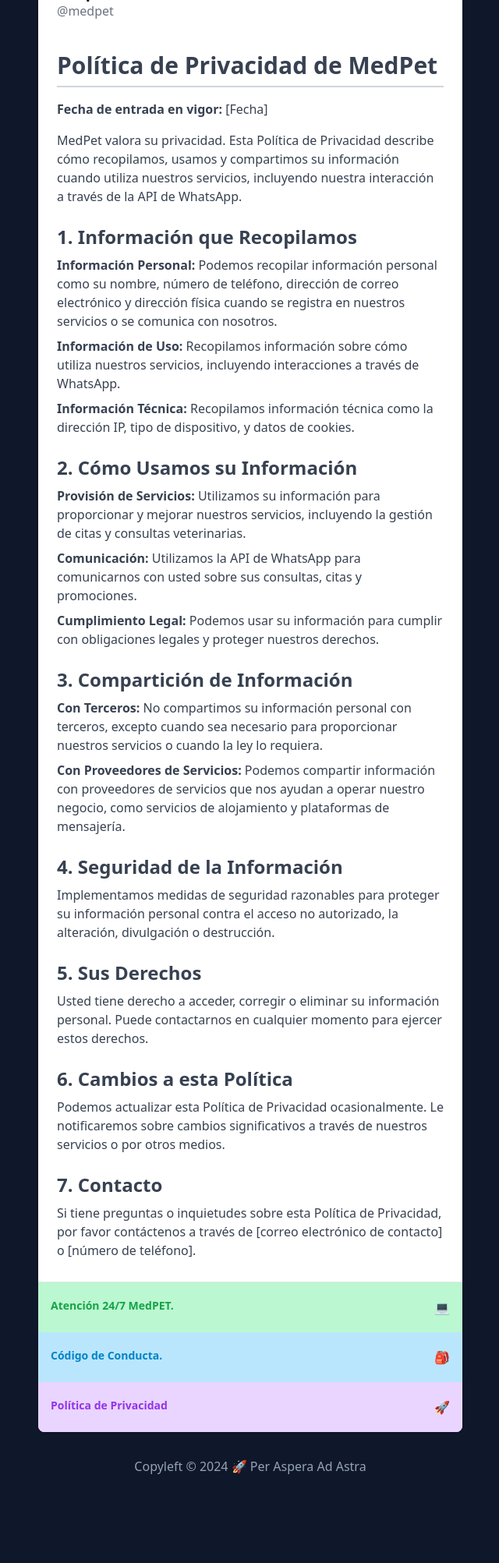
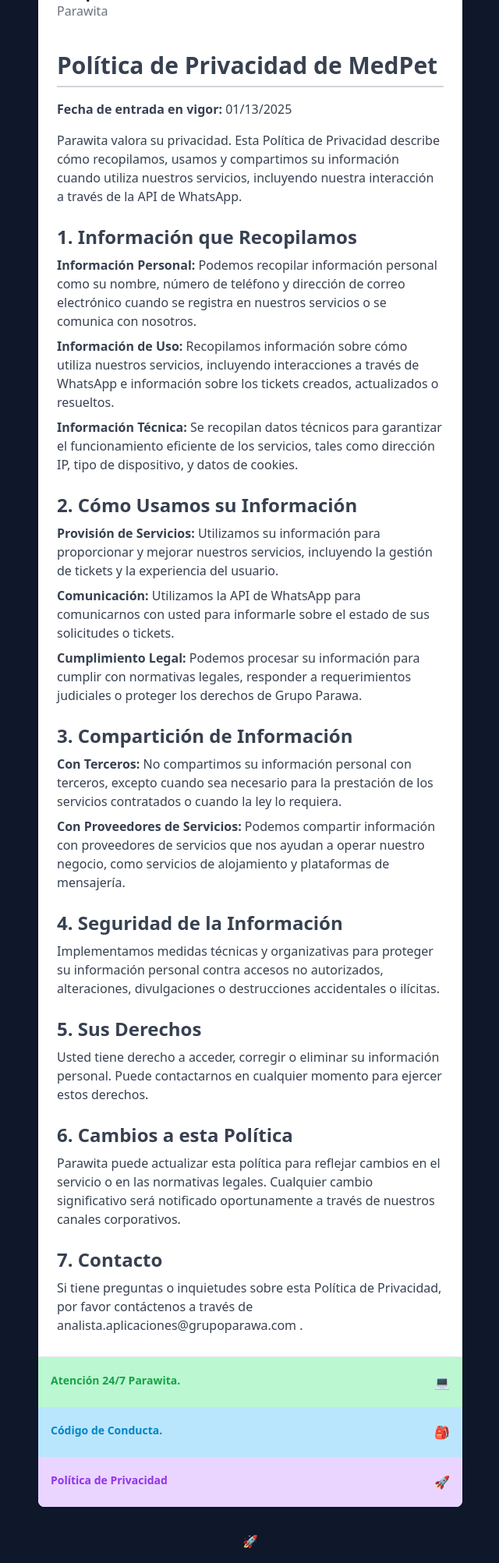
Before and after one commit to GRUPO-PARAWA/whatsapp-terms-and-condictions, a plain HTML site: page politics/index.html in a window 1280 px wide. Shown: the part 74-2079 px from the top of the page at 78% size, without its empty margins (319-959 px from the left). Before the commit the page ends 1983 px from the top, so only its background shows below. Drawn offline with nearby package versions, Linux system fonts and the light colour scheme.

Commit message:
fix: add text to politics

```diff
--- a/politics/index.html
+++ b/politics/index.html
@@ -1,26 +1,37 @@
 <!DOCTYPE html>
 <html>
-
   <head>
     <meta charset="UTF-8" />
     <title>Parawita</title>
     <meta name="viewport" content="width=device-width, initial-scale=1.0" />
     <meta name="robots" content="follow, index" />
-  <meta name="description"
-    content="Learning Engineer at @platzi - Microsoft MVP - Lead at Developer Circles from Meta, #JavaScript #React #Web3 #BTC #ETH - #Twitch Partner" />
+    <meta
+      name="description"
+      content="Learning Engineer at @platzi - Microsoft MVP - Lead at Developer Circles from Meta, #JavaScript #React #Web3 #BTC #ETH - #Twitch Partner"
+    />
     <meta property="og:url" content="https://gndx.github.io/medpet" />
     <meta property="og:type" content="website" />
     <meta property="og:site_name" content="Oscar Barajas Tavares" />
-  <meta property="og:description"
-    content="Learning Engineer at @platzi - Microsoft MVP - Lead at Developer Circles from Meta, #JavaScript #React #Web3 #BTC #ETH - #Twitch Partner" />
+    <meta
+      property="og:description"
+      content="Learning Engineer at @platzi - Microsoft MVP - Lead at Developer Circles from Meta, #JavaScript #React #Web3 #BTC #ETH - #Twitch Partner"
+    />
     <meta property="og:title" content="Oscar Barajas Tavares" />
-  <meta property="og:image" content="https://arepa.s3.amazonaws.com/og-gndx-dev-avatar.png" />
+    <meta
+      property="og:image"
+      content="https://arepa.s3.amazonaws.com/og-gndx-dev-avatar.png"
+    />
     <meta property="og:locale" content="es_ES" />
     <meta name="twitter:card" content="summary_large_image" />
     <meta name="twitter:title" content="Oscar Barajas Tavares" />
-  <meta name="twitter:description"
-    content="Learning Engineer at @platzi - Microsoft MVP - Lead at Developer Circles from Meta, #JavaScript #React #Web3 #BTC #ETH - #Twitch Partner" />
-  <meta name="twitter:image" content="https://arepa.s3.amazonaws.com/og-gndx-dev-avatar.png" />
+    <meta
+      name="twitter:description"
+      content="Learning Engineer at @platzi - Microsoft MVP - Lead at Developer Circles from Meta, #JavaScript #React #Web3 #BTC #ETH - #Twitch Partner"
+    />
+    <meta
+      name="twitter:image"
+      content="https://arepa.s3.amazonaws.com/og-gndx-dev-avatar.png"
+    />
     <link href="favicon.png" rel="icon" type="image/png" />
     <script src="https://cdn.tailwindcss.com"></script>
   </head>
@@ -40,76 +51,145 @@
             <h1 class="text-xl leading-6 font-bold text-gray-900">
               Grupo Parawa
             </h1>
-          <span class="text-md leading-6 text-gray-500 -mt-1">@medpet</span>
+            <span class="text-md leading-6 text-gray-500 -mt-1">Parawita</span>
 
             <div class="mt-10 w-full text-gray-700">
-            <h2 class="text-3xl font-bold mb-4 border-b-2 border-gray-300 pb-2">Política de Privacidad de MedPet</h2>
-            <p class="mb-4"><strong>Fecha de entrada en vigor:</strong> [Fecha]</p>
-            <p class="mb-4">MedPet valora su privacidad. Esta Política de Privacidad describe cómo recopilamos, usamos y
-              compartimos su información cuando utiliza nuestros servicios, incluyendo nuestra interacción a través de
-              la API de WhatsApp.</p>
+              <h2
+                class="text-3xl font-bold mb-4 border-b-2 border-gray-300 pb-2"
+              >
+                Política de Privacidad de MedPet
+              </h2>
+              <p class="mb-4">
+                <strong>Fecha de entrada en vigor:</strong> 01/13/2025
+              </p>
+              <p class="mb-4">
+                Parawita valora su privacidad. Esta Política de Privacidad
+                describe cómo recopilamos, usamos y compartimos su información
+                cuando utiliza nuestros servicios, incluyendo nuestra
+                interacción a través de la API de WhatsApp.
+              </p>
 
-            <h2 class="text-2xl font-semibold mt-6 mb-2">1. Información que Recopilamos</h2>
-            <p class="mb-2"><strong>Información Personal:</strong> Podemos recopilar información personal como su
-              nombre, número de teléfono, dirección de correo electrónico y dirección física cuando se registra en
-              nuestros servicios o se comunica con nosotros.</p>
-            <p class="mb-2"><strong>Información de Uso:</strong> Recopilamos información sobre cómo utiliza nuestros
-              servicios, incluyendo interacciones a través de WhatsApp.</p>
-            <p class="mb-2"><strong>Información Técnica:</strong> Recopilamos información técnica como la dirección IP,
-              tipo de dispositivo, y datos de cookies.</p>
+              <h2 class="text-2xl font-semibold mt-6 mb-2">
+                1. Información que Recopilamos
+              </h2>
+              <p class="mb-2">
+                <strong>Información Personal:</strong> Podemos recopilar
+                información personal como su nombre, número de teléfono y
+                dirección de correo electrónico cuando se registra en nuestros
+                servicios o se comunica con nosotros.
+              </p>
+              <p class="mb-2">
+                <strong>Información de Uso:</strong> Recopilamos información
+                sobre cómo utiliza nuestros servicios, incluyendo interacciones
+                a través de WhatsApp e información sobre los tickets creados,
+                actualizados o resueltos.
+              </p>
+              <p class="mb-2">
+                <strong>Información Técnica:</strong> Se recopilan datos
+                técnicos para garantizar el funcionamiento eficiente de los
+                servicios, tales como dirección IP, tipo de dispositivo, y datos
+                de cookies.
+              </p>
 
-            <h2 class="text-2xl font-semibold mt-6 mb-2">2. Cómo Usamos su Información</h2>
-            <p class="mb-2"><strong>Provisión de Servicios:</strong> Utilizamos su información para proporcionar y
-              mejorar nuestros servicios, incluyendo la gestión de citas y consultas veterinarias.</p>
-            <p class="mb-2"><strong>Comunicación:</strong> Utilizamos la API de WhatsApp para comunicarnos con usted
-              sobre sus consultas, citas y promociones.</p>
-            <p class="mb-2"><strong>Cumplimiento Legal:</strong> Podemos usar su información para cumplir con
-              obligaciones legales y proteger nuestros derechos.</p>
+              <h2 class="text-2xl font-semibold mt-6 mb-2">
+                2. Cómo Usamos su Información
+              </h2>
+              <p class="mb-2">
+                <strong>Provisión de Servicios:</strong> Utilizamos su
+                información para proporcionar y mejorar nuestros servicios,
+                incluyendo la gestión de tickets y la experiencia del usuario.
+              </p>
+              <p class="mb-2">
+                <strong>Comunicación:</strong> Utilizamos la API de WhatsApp
+                para comunicarnos con usted para informarle sobre el estado de
+                sus solicitudes o tickets.
+              </p>
+              <p class="mb-2">
+                <strong>Cumplimiento Legal:</strong> Podemos procesar su
+                información para cumplir con normativas legales, responder a
+                requerimientos judiciales o proteger los derechos de Grupo
+                Parawa.
+              </p>
 
-            <h2 class="text-2xl font-semibold mt-6 mb-2">3. Compartición de Información</h2>
-            <p class="mb-2"><strong>Con Terceros:</strong> No compartimos su información personal con terceros, excepto
-              cuando sea necesario para proporcionar nuestros servicios o cuando la ley lo requiera.</p>
-            <p class="mb-2"><strong>Con Proveedores de Servicios:</strong> Podemos compartir información con proveedores
-              de servicios que nos ayudan a operar nuestro negocio, como servicios de alojamiento y plataformas de
-              mensajería.</p>
+              <h2 class="text-2xl font-semibold mt-6 mb-2">
+                3. Compartición de Información
+              </h2>
+              <p class="mb-2">
+                <strong>Con Terceros:</strong> No compartimos su información
+                personal con terceros, excepto cuando sea necesario para la
+                prestación de los servicios contratados o cuando la ley lo
+                requiera.
+              </p>
+              <p class="mb-2">
+                <strong>Con Proveedores de Servicios:</strong> Podemos compartir
+                información con proveedores de servicios que nos ayudan a operar
+                nuestro negocio, como servicios de alojamiento y plataformas de
+                mensajería.
+              </p>
 
-            <h2 class="text-2xl font-semibold mt-6 mb-2">4. Seguridad de la Información</h2>
-            <p class="mb-2">Implementamos medidas de seguridad razonables para proteger su información personal contra
-              el acceso no autorizado, la alteración, divulgación o destrucción.</p>
+              <h2 class="text-2xl font-semibold mt-6 mb-2">
+                4. Seguridad de la Información
+              </h2>
+              <p class="mb-2">
+                Implementamos medidas técnicas y organizativas para proteger su
+                información personal contra accesos no autorizados,
+                alteraciones, divulgaciones o destrucciones accidentales o
+                ilícitas.
+              </p>
 
               <h2 class="text-2xl font-semibold mt-6 mb-2">5. Sus Derechos</h2>
-            <p class="mb-2">Usted tiene derecho a acceder, corregir o eliminar su información personal. Puede
-              contactarnos en cualquier momento para ejercer estos derechos.</p>
+              <p class="mb-2">
+                Usted tiene derecho a acceder, corregir o eliminar su
+                información personal. Puede contactarnos en cualquier momento
+                para ejercer estos derechos.
+              </p>
 
-            <h2 class="text-2xl font-semibold mt-6 mb-2">6. Cambios a esta Política</h2>
-            <p class="mb-2">Podemos actualizar esta Política de Privacidad ocasionalmente. Le notificaremos sobre
-              cambios significativos a través de nuestros servicios o por otros medios.</p>
+              <h2 class="text-2xl font-semibold mt-6 mb-2">
+                6. Cambios a esta Política
+              </h2>
+              <p class="mb-2">
+                Parawita puede actualizar esta política para reflejar cambios en
+                el servicio o en las normativas legales. Cualquier cambio
+                significativo será notificado oportunamente a través de nuestros
+                canales corporativos.
+              </p>
 
               <h2 class="text-2xl font-semibold mt-6 mb-2">7. Contacto</h2>
-            <p class="mb-2">Si tiene preguntas o inquietudes sobre esta Política de Privacidad, por favor contáctenos a
-              través de [correo electrónico de contacto] o [número de teléfono].</p>
+              <p class="mb-2">
+                Si tiene preguntas o inquietudes sobre esta Política de
+                Privacidad, por favor contáctenos a través de
+                analista.aplicaciones@grupoparawa.com .
+              </p>
             </div>
           </div>
         </div>
         <div class="border-t border-gray-200">
-
           <div class="bg-green-200 px-4 py-5 w-full flex justify-between">
-          <a class="text-sm font-bold text-green-600 text-center hover:text-green-800 cursor-pointer"
-            href="https://wa.me/+573041263070/?text=medpet" target="_blank">
-            Atención 24/7 MedPET.
+            <a
+              class="text-sm font-bold text-green-600 text-center hover:text-green-800 cursor-pointer"
+              href="https://wa.me/+584123450002/?text=Hola"
+              target="_blank"
+            >
+              Atención 24/7 Parawita.
             </a>
             <span>💻</span>
           </div>
           <div class="bg-sky-200 px-4 py-5 w-full flex justify-between">
-          <a class="text-sm font-bold text-sky-600 text-center hover:text-sky-800 cursor-pointer" href="https://parawitabotconducta.onrender.com"
-            target="_self">
+            <a
+              class="text-sm font-bold text-sky-600 text-center hover:text-sky-800 cursor-pointer"
+              href="https://parawitabotconducta.onrender.com"
+              target="_self"
+            >
               Código de Conducta.
             </a>
             <span>🎒</span>
           </div>
           <div class="bg-purple-200 px-4 py-5 w-full flex justify-between">
-          <a class="text-sm font-bold text-purple-600 text-center hover:text-purple-800 cursor-pointer"
-            href="https://parawitabotpolitics.onrender.com" target="_self">
+            <a
+              class="text-sm font-bold text-purple-600 text-center hover:text-purple-800 cursor-pointer"
+              href="https://parawitabotpolitics.onrender.com"
+              target="_self"
+            >
               Política de Privacidad
             </a>
             <span>🚀</span>
@@ -117,9 +197,6 @@
         </div>
       </div>
     </div>
-  <div class="flex-block max-w-xl p-4 md:pd-8 mx-auto text-center">
-    Copyleft © 2024 🚀 Per Aspera Ad Astra
-  </div>
+    <div class="flex-block max-w-xl p-4 md:pd-8 mx-auto text-center">🚀</div>
   </body>
-
 </html>
```
Also changed, not shown: conducta/index.html (+133 -60 lines). Lines whose indentation alone changed are shown as unchanged.
